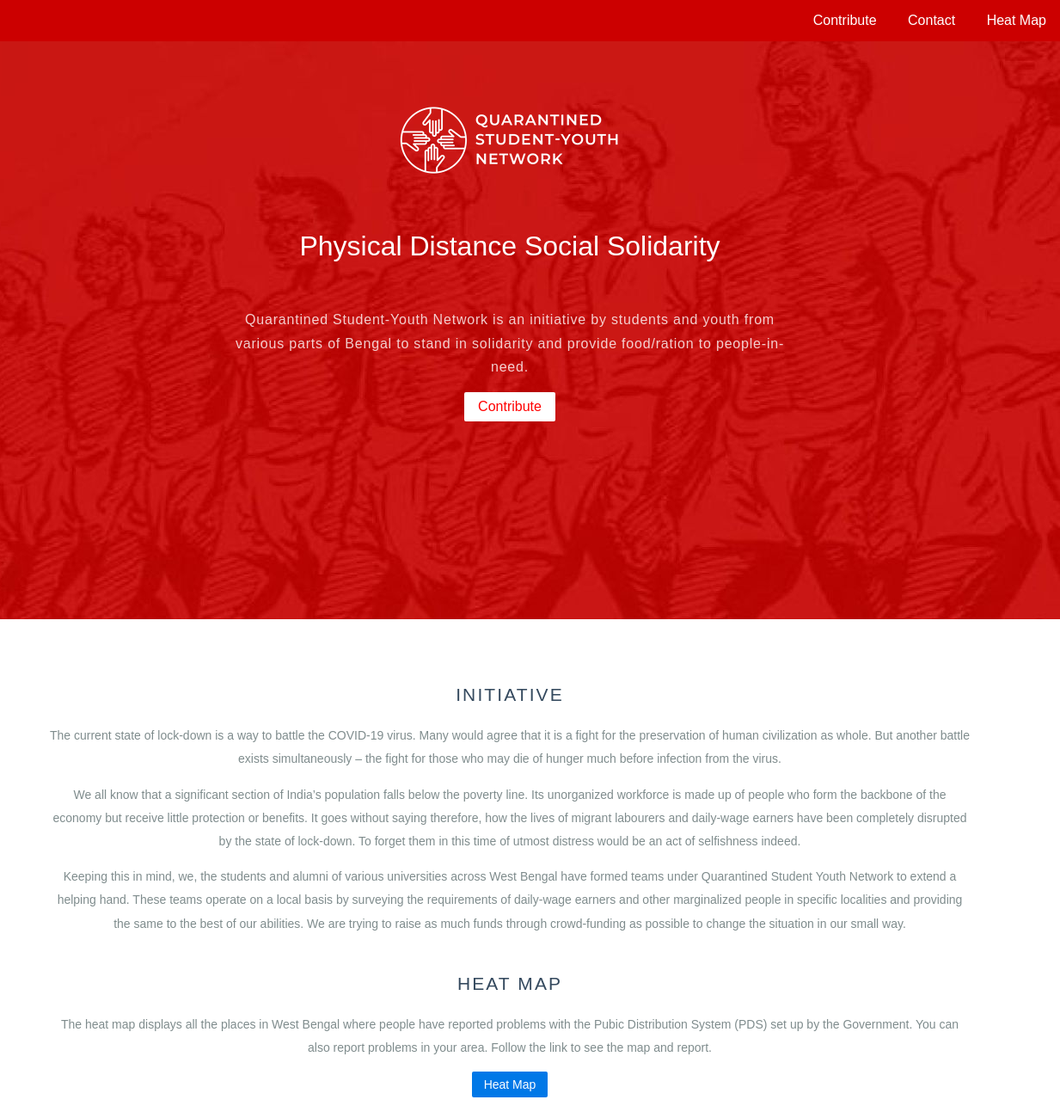
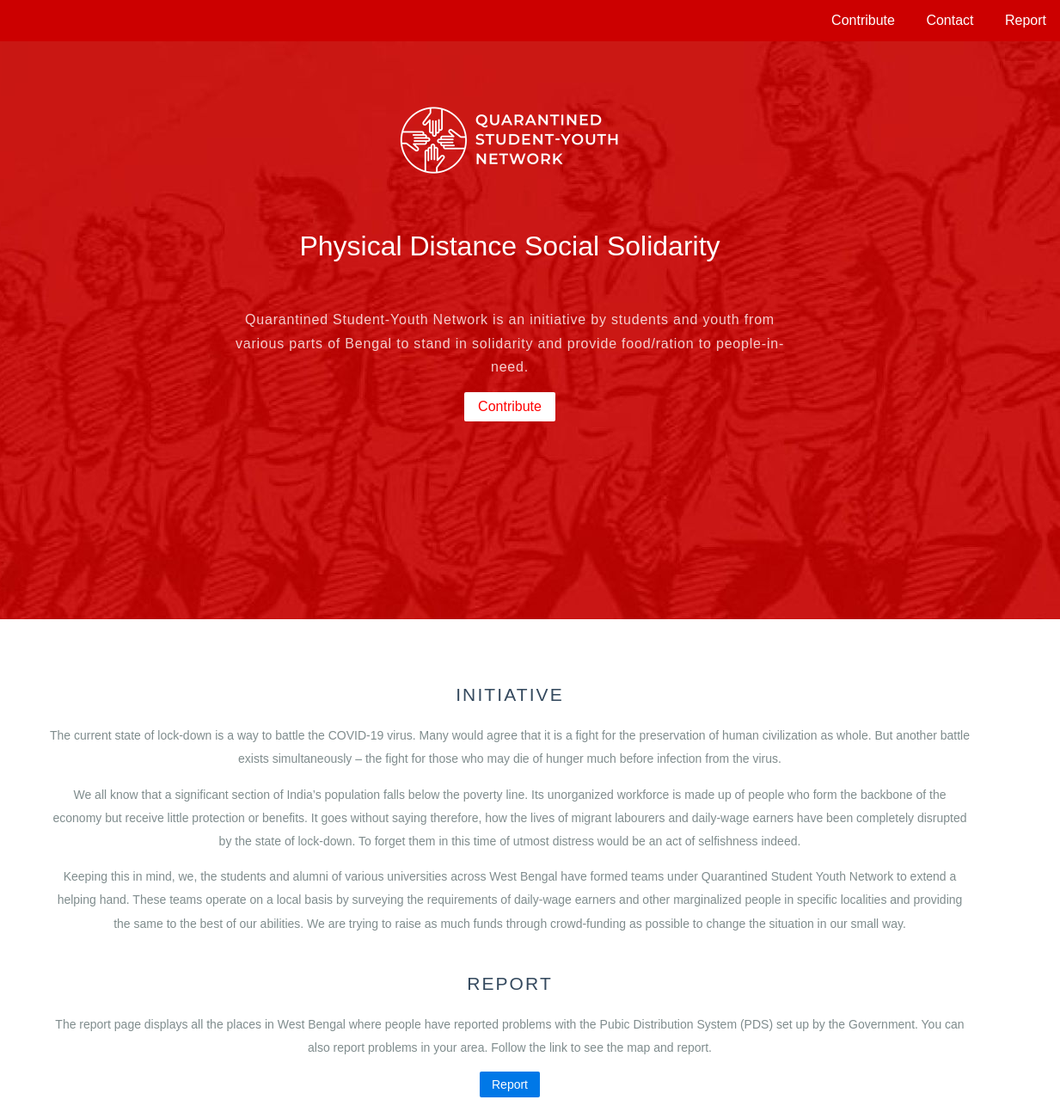
Before and after one commit to arnabSur/qsyn-web, a plain HTML site: page index.html in a window 1280 px wide. Shown: the top 1300 px of the page at 86% size, 47-1280 px from the left. Drawn offline with nearby package versions, Linux system fonts and the light colour scheme.

Commit message:
Rename Heat Map to Report everywhere
Signed-off-by: Ayan Sinha Mahapatra <ayansmahapatra@gmail.com>

```diff
--- a/index.html
+++ b/index.html
@@ -23,7 +23,7 @@
         <ul class="pure-menu-list">
             <li class="pure-menu-item"><a href="#contrib" class="pure-menu-link">Contribute</a></li>
             <li class="pure-menu-item"><a href="#contact" class="pure-menu-link">Contact</a></li>
-            <li class="pure-menu-item"><a href="map.html" class="pure-menu-link" id="map">Heat Map</a></li>
+            <li class="pure-menu-item"><a href="report.html" class="pure-menu-link" id="map">Report</a></li>
         </ul>
     </div>
 </div>
@@ -60,10 +60,10 @@
 				Keeping this in mind, we, the students and alumni of various universities across West Bengal have formed teams under Quarantined Student Youth Network to extend a helping hand. These teams operate on a local basis by surveying the requirements of daily-wage earners and other marginalized people in specific localities and providing the same to the best of our abilities. We are trying to raise as much funds through crowd-funding as possible to change the situation in our small way.
 			</p>
 
-			<h2 class="content-head is-center">Heat Map</h2>
+			<h2 class="content-head is-center">Report</h2>
 
-			<p>The heat map displays all the places in West Bengal where people have reported problems with the Pubic Distribution System (PDS) set up by the Government. You can also report problems in your area. Follow the link to see the map and report.</p>
-			<a href="map.html" class="pure-button pure-button-primary">Heat Map</a>
+			<p>The report page displays all the places in West Bengal where people have reported problems with the Pubic Distribution System (PDS) set up by the Government. You can also report problems in your area. Follow the link to see the map and report.</p>
+			<a href="report.html" class="pure-button pure-button-primary">Report</a>
 
 		</div>
 	</div>
```
Also changed, not shown: report.html (renamed from map.html, +1 -1 lines).
